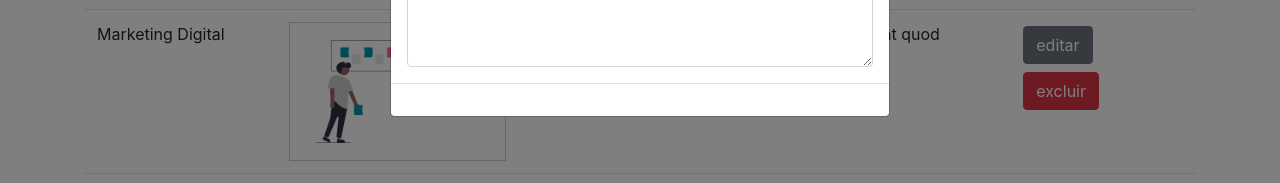
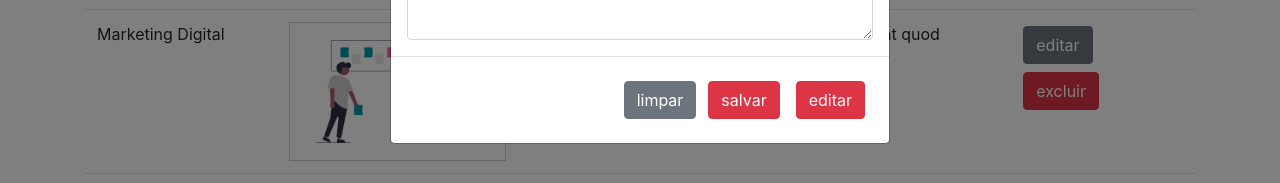
Before and after one commit to lenamsst/desafiojs_agencia-cronos-adm, a plain HTML site: page admin.html in a window 1280 px wide. Both pictures are taken after a click on the button "ADICIONAR NOVO". Shown: the part 544-727 px from the top of the page. Drawn offline with nearby package versions, Linux system fonts and the light colour scheme.

Commit message:
feat: adicionando botões (limpar, salvar e editar) no formulario modal

```diff
--- a/admin.html
+++ b/admin.html
@@ -49,6 +49,9 @@
                       <textarea id="descricao" required placeholder="Descrição do Serviço"  class="form-control" rows="5"></textarea>
                   </div>
                   <div class="modal-footer">
+                    <button class="btn btn-secondary m-1">limpar</button>
+                    <button type="submit" class="btn btn-danger m-2" id="btnSalvo" data-dismiss="modal">salvar</button>
+                    <button type="submit" class="btn btn-danger m-2" id="btnEditar" data-dismiss="modal">editar</button>
                   </div>
                 </form>
                 </div>
```
